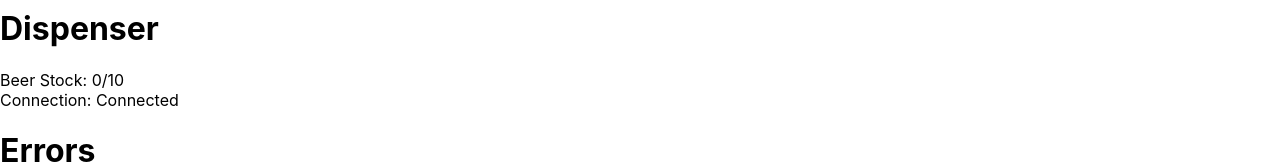
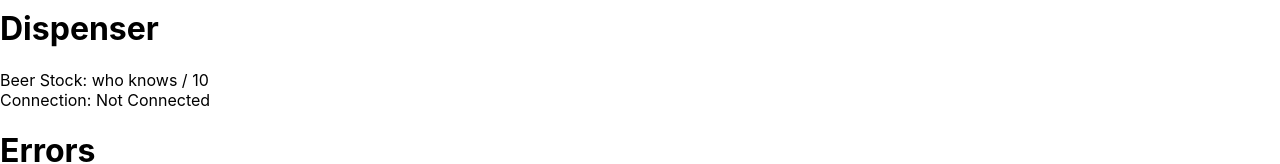
Before and after one commit to ogunasekara/beer-delivery-robot-webapp, a React (Create React App) app: page /beer-delivery-robot-webapp/state in a window 1280 px wide. Shown: the part 214-378 px from the top of the page. Built offline with nearby package versions, Linux system fonts and the light colour scheme; no server answers.

Commit message:
Add test to query status every second

```diff
--- a/package.json
+++ b/package.json
@@ -14,6 +14,7 @@
     "@types/node": "^16.11.45",
     "@types/react": "^18.0.15",
     "@types/react-dom": "^18.0.6",
+    "axios": "^0.27.2",
     "eventemitter2": "^6.4.7",
     "react": "^18.2.0",
     "react-dom": "^18.2.0",
--- a/src/components/StatePage/DispenserState/DispenserState.tsx
+++ b/src/components/StatePage/DispenserState/DispenserState.tsx
@@ -1,7 +1,34 @@
+import { useEffect, useState } from "react";
+
+const DISPENSER_STATUS_URI = "https://192.168.43.1/status";
+const TEST_REQUEST_URI = "https://api.nasa.gov/planetary/apod?api_key=DEMO_KEY";
+
 export default function DispenserState() {
+    const [bottleCount, setBottleCount] = useState("");
+    const [connected, setConnected] = useState(false);
+
+    // check for dispenser status every second
+    useEffect(() => {
+        const axios = require('axios');
+
+        const interval = setInterval(() => {
+            axios.get(DISPENSER_STATUS_URI)
+            .then((response: any) => {
+                setConnected(true);
+                setBottleCount(response.data.bottleCount);
+            })
+            .catch((error: any) => {
+                setConnected(false);
+                setBottleCount("who knows");
+            });
+        }, 1000);
+
+        return () => clearInterval(interval);
+    }, []);
+
     return <div>
         <h1>Dispenser</h1>
-        <div>Beer Stock: <span>0/10</span></div>
-        <div>Connection: <span>Connected</span></div>
+        <div>Beer Stock: <span>{bottleCount} / 10</span></div>
+        <div>Connection: <span>{connected ? "Connected" : "Not Connected"}</span></div>
     </div>;
 }
```
Also changed, not shown: 1 other file (tests, documents, lock files or other folders).
